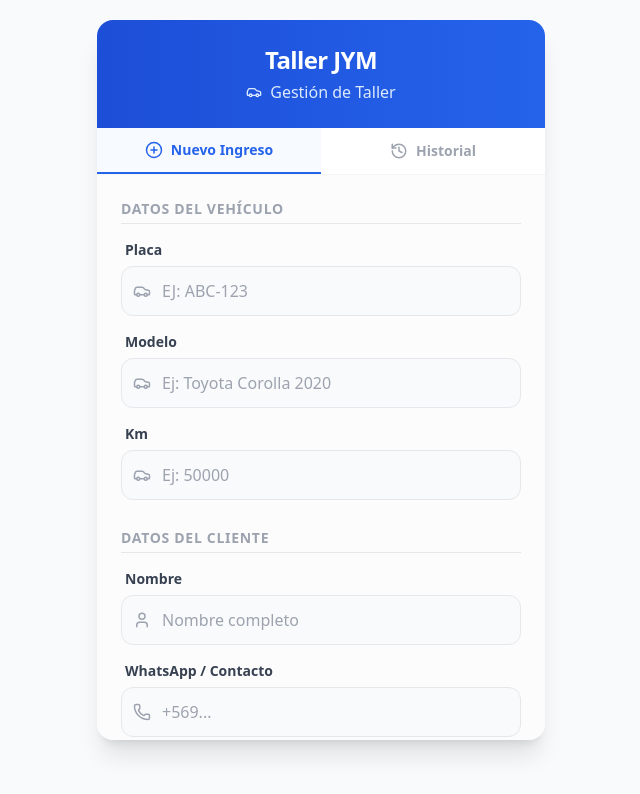
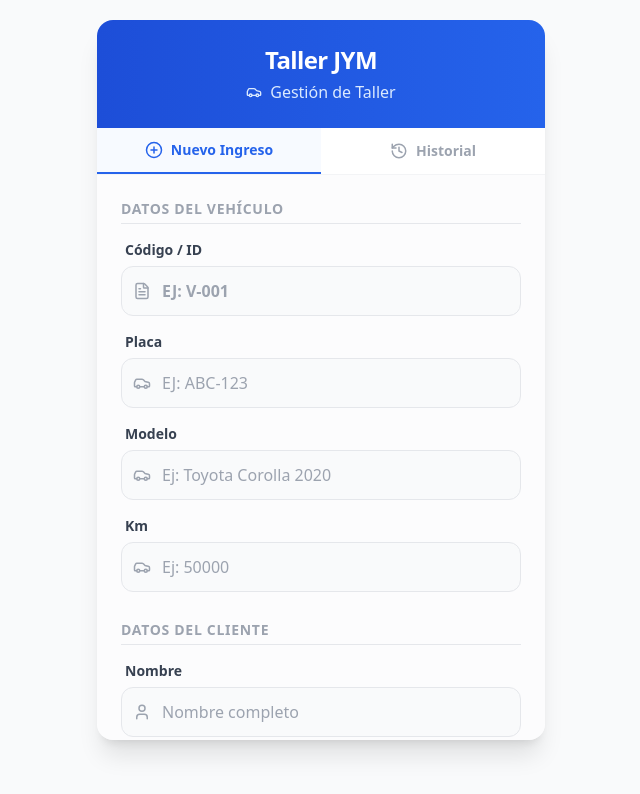
Before and after one commit to mauricio-ai-agency/taller-jym-agencia, a React (Vite) app: page / in a window 1280 px wide. Shown: the top 794 px of the page, without its empty margins (319-959 px from the left). Built offline with nearby package versions, Linux system fonts and the light colour scheme.

Commit message:
Feat: added codigo_id field to forms, history, and PDF

```diff
--- a/src/App.jsx
+++ b/src/App.jsx
@@ -14,6 +14,7 @@ function App() {
   const initialRow = { description: '', price: '' };
 
   const [formData, setFormData] = useState({
+    codigo_id: '',
     plate: '',
     client: '',
     model: '',
@@ -97,6 +98,7 @@ function App() {
         .from('registros')
         .insert([
           {
+            codigo_id: formData.codigo_id,
             placa: formData.plate,
             cliente: formData.client,
             modelo: formData.model,
@@ -117,6 +119,7 @@ function App() {
 
       // Reset form
       setFormData({
+        codigo_id: '',
         plate: '',
         client: '',
         model: '',
@@ -177,7 +180,7 @@ function App() {
       yPos += lineHeight;
     };
 
-    // ID would be ideal here, but for new records we don't have it.
+    if (formData.codigo_id) addField("Código/ID", formData.codigo_id);
     addField("Cliente", formData.client);
     addField("Contacto", formData.contact);
     addField("Vehículo", formData.model);
@@ -339,6 +342,14 @@ function App() {
               {/* Section: Vehicle Info */}
               <div className="space-y-4">
                 <h3 className="text-sm font-bold text-gray-400 uppercase tracking-wider border-b pb-1">Datos del Vehículo</h3>
+
+                <div className="space-y-1.5">
+                  <label className="block text-sm font-semibold text-gray-700 ml-1" htmlFor="codigo_id">Código / ID</label>
+                  <div className="relative">
+                    <div className="absolute inset-y-0 left-0 pl-3 flex items-center pointer-events-none text-gray-400"><FileText size={18} /></div>
+                    <input type="text" id="codigo_id" value={formData.codigo_id} onChange={handleInputChange} placeholder="Ej: V-001" className="w-full pl-10 pr-4 py-3 bg-gray-50 border border-gray-200 rounded-xl focus:ring-2 focus:ring-blue-500 outline-none font-bold uppercase" />
+                  </div>
+                </div>
 
                 <div className="space-y-1.5">
                   <label className="block text-sm font-semibold text-gray-700 ml-1" htmlFor="plate">Placa</label>
--- a/src/components/EditRecord.jsx
+++ b/src/components/EditRecord.jsx
@@ -1,5 +1,5 @@
 import React, { useState, useEffect } from 'react';
-import { Save, ArrowLeft, Car, User, Phone, Wrench, DollarSign, Activity, FileDown, Plus, Trash2 } from 'lucide-react';
+import { Save, ArrowLeft, Car, User, Phone, Wrench, DollarSign, Activity, FileDown, Plus, Trash2, FileText } from 'lucide-react';
 import { jsPDF } from "jspdf";
 import { supabase } from '../supabaseClient';
 
@@ -18,6 +18,7 @@ export default function EditRecord({ record, onBack, onUpdate }) {
     };
 
     const [formData, setFormData] = useState({
+        codigo_id: record.codigo_id || '',
         placa: record.placa || '',
         cliente: record.cliente || '',
         contacto: record.contacto || '',
@@ -89,6 +90,7 @@ export default function EditRecord({ record, onBack, onUpdate }) {
             const { error } = await supabase
                 .from('registros')
                 .update({
+                    codigo_id: formData.codigo_id,
                     placa: formData.placa,
                     cliente: formData.cliente,
                     contacto: formData.contacto,
@@ -148,6 +150,7 @@ export default function EditRecord({ record, onBack, onUpdate }) {
         };
 
         addField("ID Referencia", record.id);
+        if (formData.codigo_id) addField("Código/ID", formData.codigo_id);
         addField("Cliente", formData.cliente);
         addField("Contacto", formData.contacto);
         addField("Placa", formData.placa);
@@ -215,7 +218,16 @@ export default function EditRecord({ record, onBack, onUpdate }) {
             <div className="flex-1 overflow-y-auto p-6 space-y-5">
 
                 {/* Placa & Estado & Km */}
+                {/* Placa & Estado & Km */}
                 <div className="grid grid-cols-2 gap-4">
+                    <div className="space-y-1.5 col-span-2">
+                        <label className="block text-sm font-semibold text-gray-700 ml-1" htmlFor="codigo_id">Código / ID</label>
+                        <div className="relative">
+                            <div className="absolute inset-y-0 left-0 pl-3 flex items-center pointer-events-none text-gray-400"><FileText size={18} /></div>
+                            <input type="text" id="codigo_id" value={formData.codigo_id} onChange={handleInputChange} placeholder="Ej: V-001" className="w-full pl-10 pr-4 py-3 bg-gray-50 border border-gray-200 rounded-xl focus:ring-2 focus:ring-blue-500 outline-none font-bold uppercase" />
+                        </div>
+                    </div>
+
                     <div className="space-y-1.5">
                         <label className="block text-sm font-semibold text-gray-700 ml-1" htmlFor="placa">Placa</label>
                         <div className="relative">
--- a/src/components/History.jsx
+++ b/src/components/History.jsx
@@ -78,7 +78,8 @@ export default function History({ onEditRecord }) {
         const matchesPlate = r.placa?.toLowerCase().includes(term);
         const matchesClient = r.cliente?.toLowerCase().includes(term);
         const matchesId = r.id?.toString().includes(term);
-        return matchesPlate || matchesClient || matchesId;
+        const matchesCodigoId = r.codigo_id?.toLowerCase().includes(term);
+        return matchesPlate || matchesClient || matchesId || matchesCodigoId;
     });
 
     if (loading) return <div className="text-center p-10 text-gray-500">Cargando historial...</div>;
@@ -140,6 +141,11 @@ export default function History({ onEditRecord }) {
 
                             {/* Info */}
                             <div className="flex-1 min-w-0">
+                                {registro.codigo_id && (
+                                    <span className="text-xs font-bold text-blue-600 bg-blue-50 px-2 py-0.5 rounded-md mb-1 inline-block">
+                                        ID: {registro.codigo_id}
+                                    </span>
+                                )}
                                 <h4 className="font-bold text-gray-800 text-lg leading-tight truncate">
                                     {registro.placa} <span className="text-gray-600 font-semibold text-base">- {registro.modelo || 'Sin Modelo'}</span>
                                 </h4>
```
